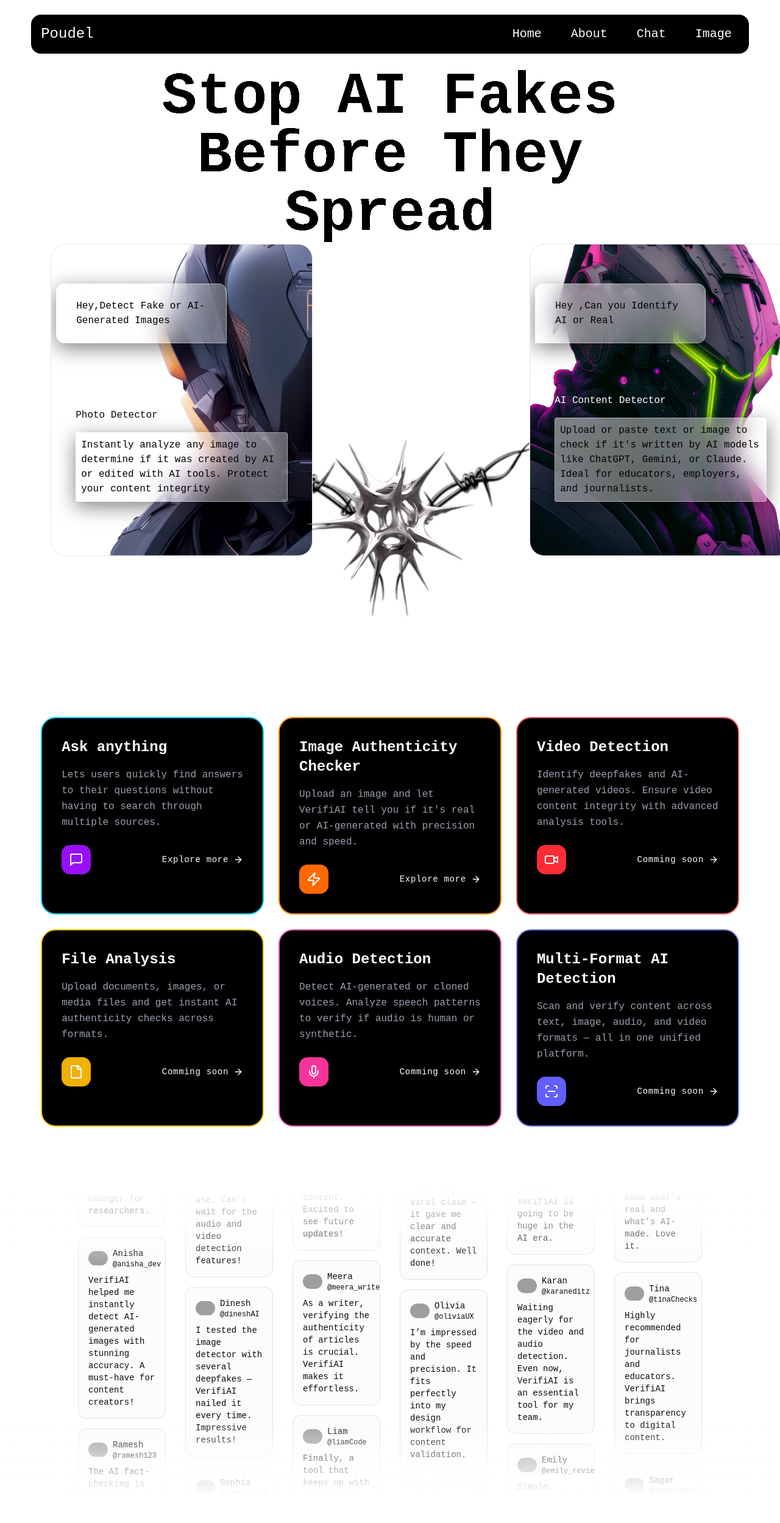
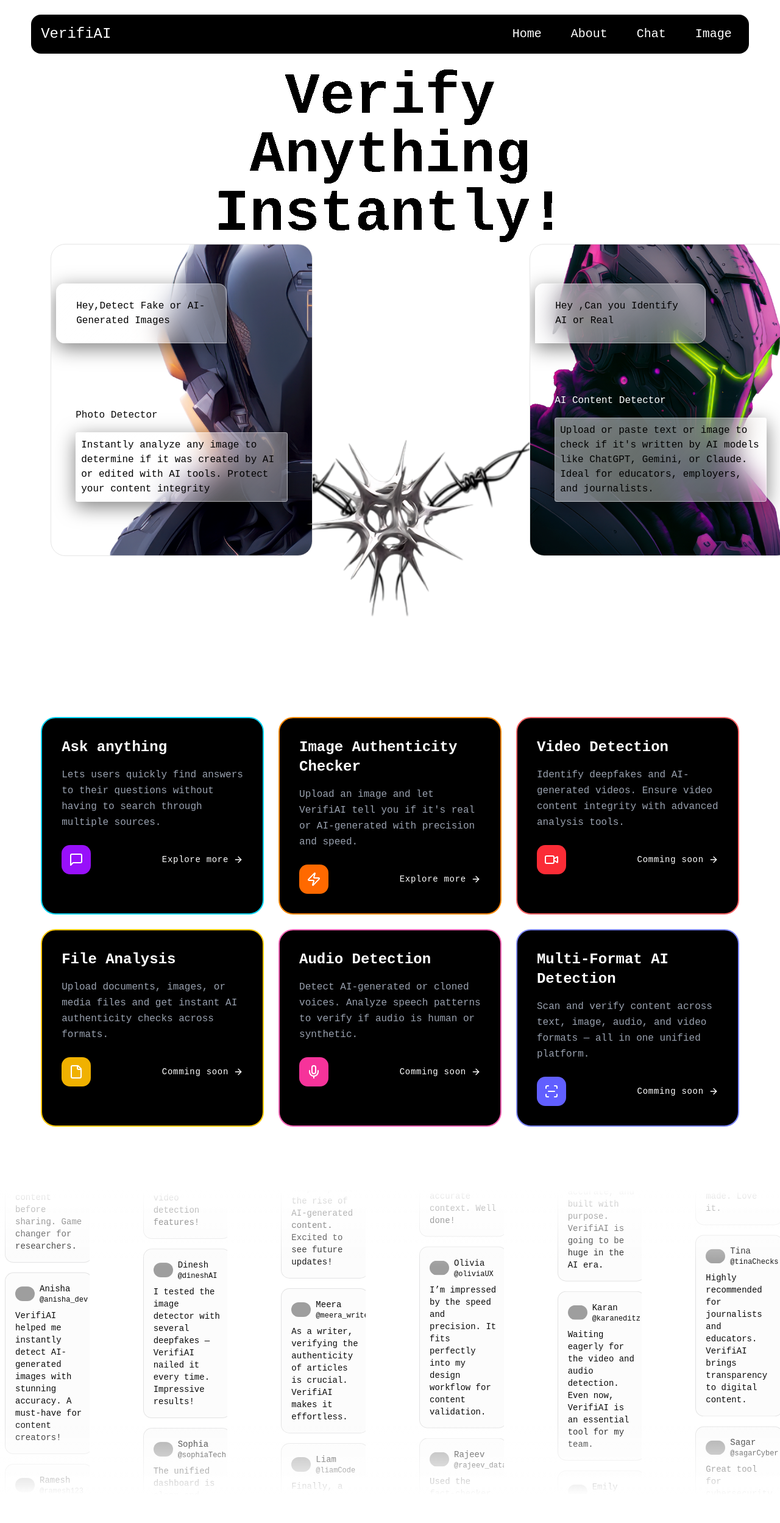
Before and after one commit to Iamsantoshpoudel/VerifiAI, a Next.js app: page / in a window 1280 px wide. Shown: the top 2498 px of the page at 61% size. Built offline with nearby package versions, Linux system fonts and the light colour scheme; grey boxes are pictures that could not be loaded.

Commit message:
Add loading state to Home and update branding
Introduces a loading state with a Loader component to the Home page for improved UX. Updates the Navbar title from 'Poudel' to 'VerifiAI' and increases the gap in MarqueeDemoVertical for better layout spacing.

```diff
--- a/app/page.tsx
+++ b/app/page.tsx
@@ -11,8 +11,24 @@
 import service from "../assets/design/service-2.png";
 import service3 from "../assets/design/service-3.png";
 import { MarqueeDemoVertical } from "@/components/magicui/MarqueeDemoVertical";
+import { useState, useEffect } from "react";
+import Loader from "@/components/Loader";
 
 export default function Home() {
+  const [isLoading, setIsLoading] = useState(true);
+
+  useEffect(() => {
+    // Simulate loading time for better UX
+    const timer = setTimeout(() => {
+      setIsLoading(false);
+    }, 2000);
+
+    return () => clearTimeout(timer);
+  }, []);
+
+  if (isLoading) {
+    return <Loader />;
+  }
   return (
     <>
       <Navbar />
--- a/components/Navbar.tsx
+++ b/components/Navbar.tsx
@@ -38,7 +38,7 @@
         className={`bg-black ${className} w-[92%] m-auto my-6 p-4 rounded-t-2xl md:rounded-2xl text-black dark:bg-black dark:text-white`}
       >
         <div className="flex justify-between items-center">
-          <h1 className="text-white text-2xl">Poudel</h1>
+          <h1 className="text-white text-2xl">VerifiAI</h1>
 
           {/* Mobile menu button */}
           <button
--- a/components/magicui/MarqueeDemoVertical.tsx
+++ b/components/magicui/MarqueeDemoVertical.tsx
@@ -121,7 +121,7 @@
 
 export function MarqueeDemoVertical() {
   return (
-    <div className="relative flex h-[500px] w-full flex-row items-center justify-center overflow-hidden gap-4">
+    <div className="relative flex h-[500px] w-full flex-row items-center justify-center overflow-hidden gap-20">
       <Marquee pauseOnHover vertical className="[--duration:20s]">
         {firstRow.map((review) => (
           <ReviewCard key={review.username} {...review} />
```
